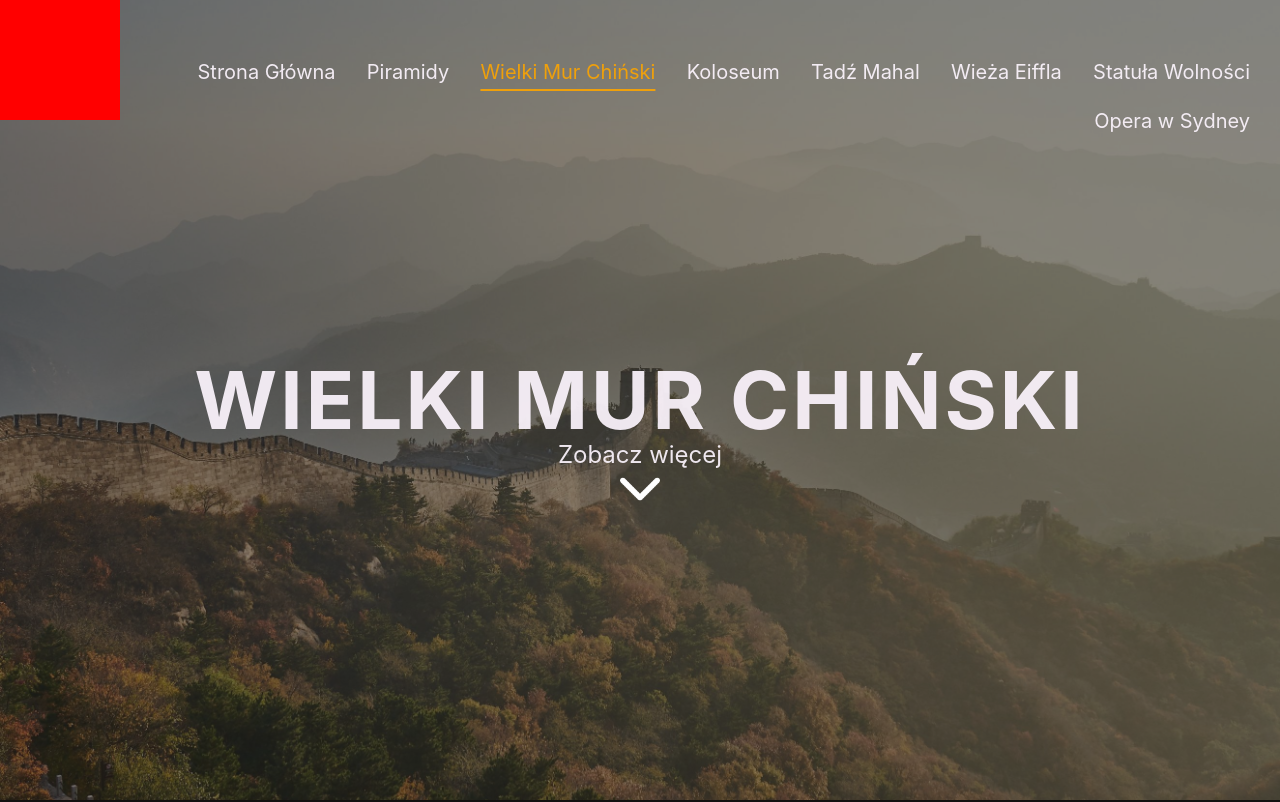
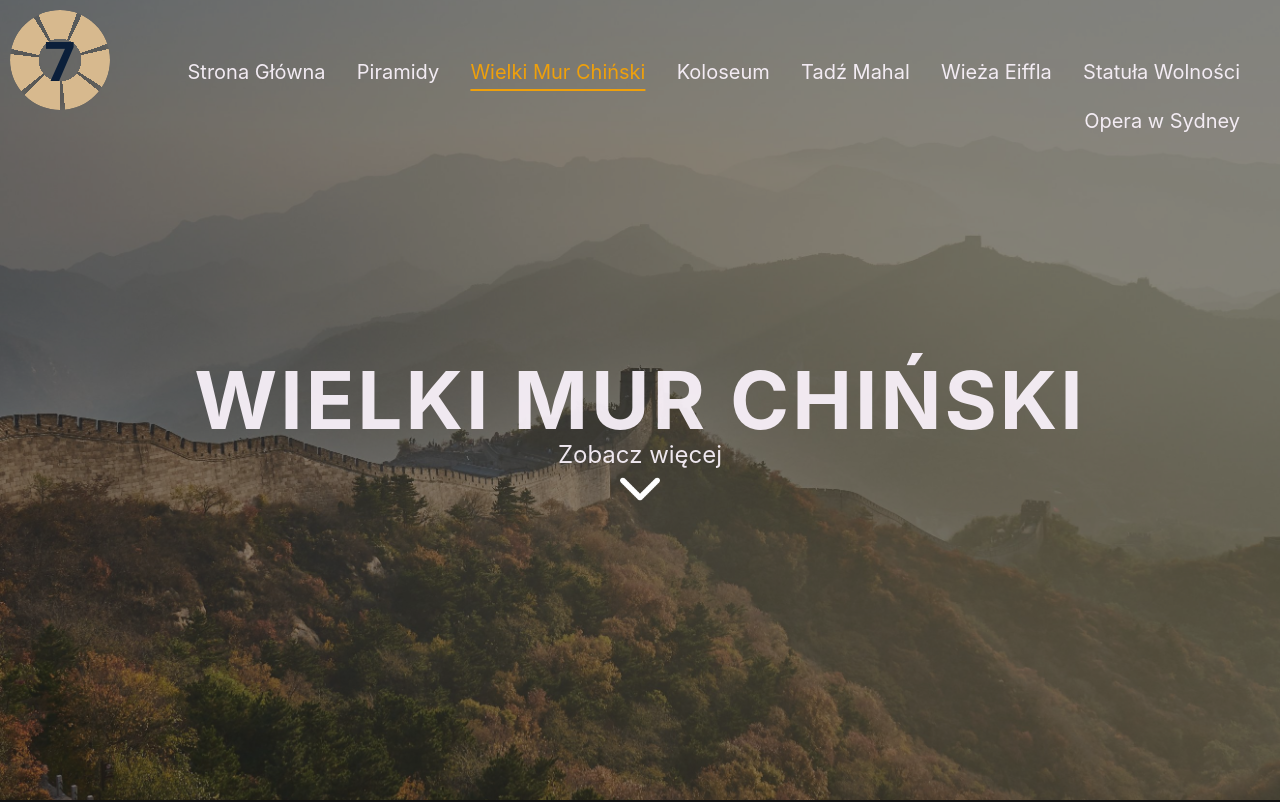
Before and after one commit to MrTopeq/toamaszmilosz, a plain HTML site: page mur.html in a window 1280 px wide. Shown: the top 802 px of the page. Drawn offline with Linux system fonts and the light colour scheme.

Commit message:
Add files via upload

```diff
--- a/mur.html
+++ b/mur.html
@@ -14,7 +14,10 @@
         <div id="dark_layer">
             <h1>Wielki mur chiński</h1>
             <header>
-                <div id="logo"></div>
+                <div id="logo" aria-label="7 Cudów Świata">
+                    <span class="ring" aria-hidden="true"></span>
+                    <span class="digit">7</span>
+                </div>
                 <input type="checkbox" id="nav-toggle">
                 <label for="nav-toggle" id="nav-toggle-label">&#9776;</label>
                 <menu>
--- a/style.css
+++ b/style.css
@@ -151,11 +151,53 @@ header {
     top: 0;
 }
 
-#logo {
-    background-color: red;
-    width: 120px;
-    height: 120px;
-    float: left;
+#logo{
+  width: 100px;
+  height: 100px;
+  position: relative;
+  display: grid;
+  place-items: center;
+  float: left;
+  margin-top: 10px;
+  margin-left: 10px;user-select: none;
+
+}
+
+#logo .ring{
+  position: absolute;
+  inset: 0;
+  border-radius: 50%;
+
+  background: repeating-conic-gradient(
+    #d7b98e 0 calc(360deg/7 - 6deg),
+    transparent 0 calc(360deg/7)
+  );
+
+  -webkit-mask: radial-gradient(circle,
+    transparent calc(50% - 14px),
+    #000 calc(50% - 14px)
+  );
+  mask: radial-gradient(circle,
+    transparent calc(50% - 14px),
+    #000 calc(50% - 14px)
+  );
+
+  filter: drop-shadow(0 2px 4px rgba(0,0,0,.18));
+  animation: spin 10s linear infinite;
+}
+
+#logo .digit{
+  position: relative;
+  z-index: 1;
+  color: #0b1f3a;
+  font-family: system-ui, -apple-system, "Segoe UI", Roboto, Arial, sans-serif;
+  font-weight: 800;
+  font-size: 54px;
+  line-height: 1;
+}
+
+@keyframes spin{
+  to{ transform: rotate(360deg); }
 }
 
 body, html {
@@ -493,13 +535,12 @@ section.video iframe {
     display: block;
 }
 
-/* --- ELEMENTY MENU / HAMBURGER --- */
 #nav-toggle {
-    display: none;           /* domyślnie ukryty */
+    display: none;
 }
 
 #nav-toggle-label {
-    display: none;           /* pokażemy tylko na telefonach */
+    display: none;
     cursor: pointer;
     font-size: 32px;
     color: var(--text);
@@ -509,7 +550,6 @@ section.video iframe {
     z-index: 1001;
 }
 
-/* delikatne tło pod headerem na wszystkich urządzeniach */
 header {
     width: 100%;
     height: 120px;
@@ -517,7 +557,7 @@ header {
     top: 0;
     background-color: transparent;
 }
-/* ================== TELEFON < 600px ================== */
+
 @media (max-width: 599px) {
 
     #background_div,
@@ -561,8 +601,9 @@ header {
         z-index: 1001;
         font-size: 32px;
         line-height: 1;
-        padding: 8px 10px;
+        margin-top: 10px;
     }
+
 
     menu{
         display: none;
@@ -648,6 +689,14 @@ header {
         padding: 0px 50px;
     }
 
+    #cudo_desc p {
+        font-size: 16px;
+    }
+
+    .lista li {
+        font-size: 16px;
+    }
+
     input[type="text"],
     input[type="number"] {
         width: 80%;
@@ -674,8 +723,6 @@ header {
 }
 
 @media (min-width: 600px) and (max-width: 1199px) {
-
-    /* HEADER + MENU: poziome, wyśrodkowane, inny wygląd */
     header {
         position: fixed;
         top: 0;
@@ -700,7 +747,6 @@ header {
         float: left;
     }
 
-    /* ukryj hamburgera na tabletach */
     #nav-toggle,
     #nav-toggle-label {
         display: none;
@@ -756,7 +802,6 @@ header {
         margin-right: auto;
     }
 
-    /* Tabela jest widoczna, ale węższa */
     table {
         width: 90%;
         font-size: 14px;
@@ -766,7 +811,7 @@ header {
         padding: 10px;
     }
 
-    /* Wideo zwężone */
+
     section.video iframe {
         width: 90%;
         height: 360px;
```
Also changed, not shown: eiffla.html (+4 -1 lines), index.html (+4 -1 lines), koloseum.html (+4 -1 lines), mahal.html (+4 -1 lines), opera.html (+4 -1 lines), piramidy.html (+4 -1 lines), statula.html (+4 -1 lines).
